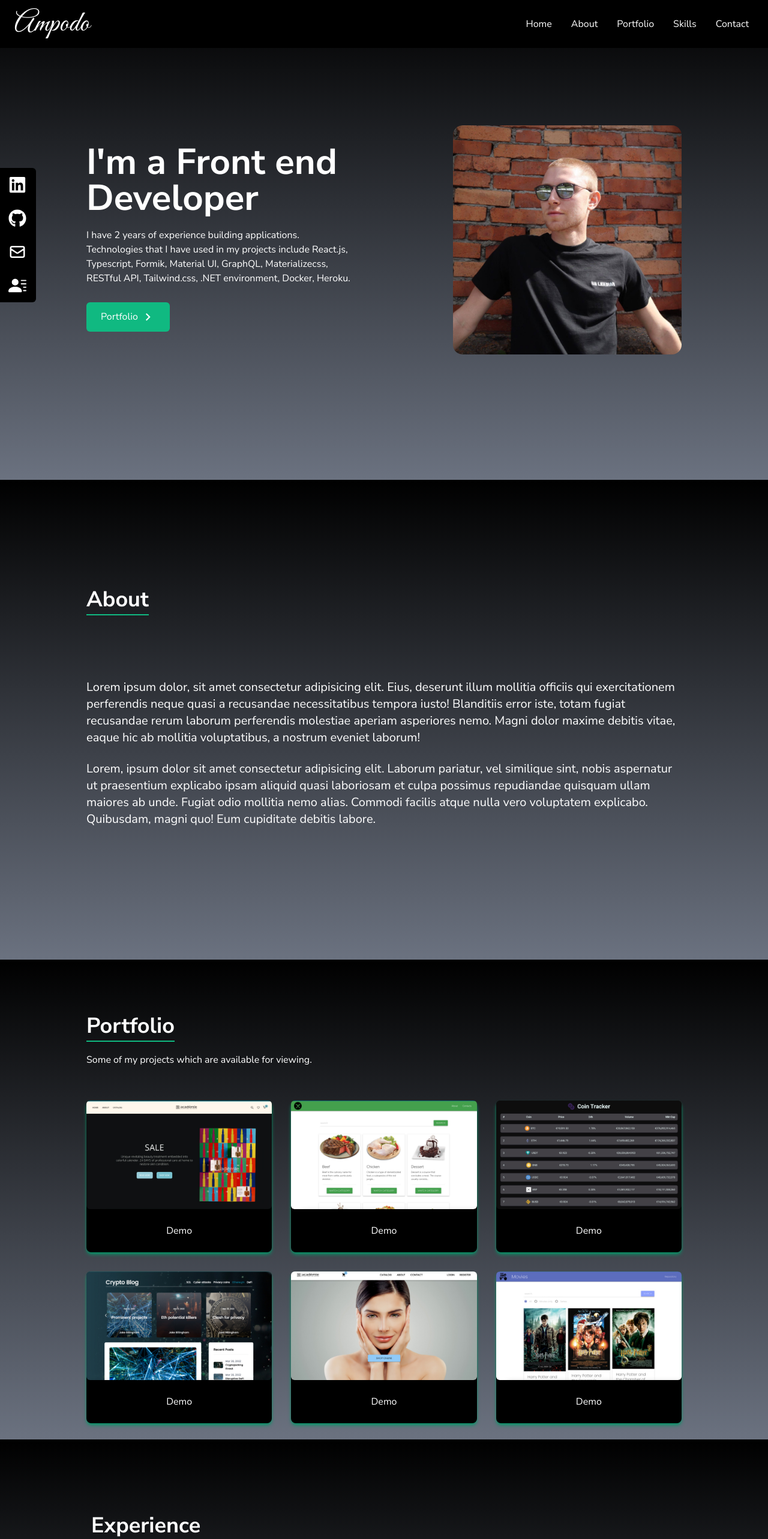
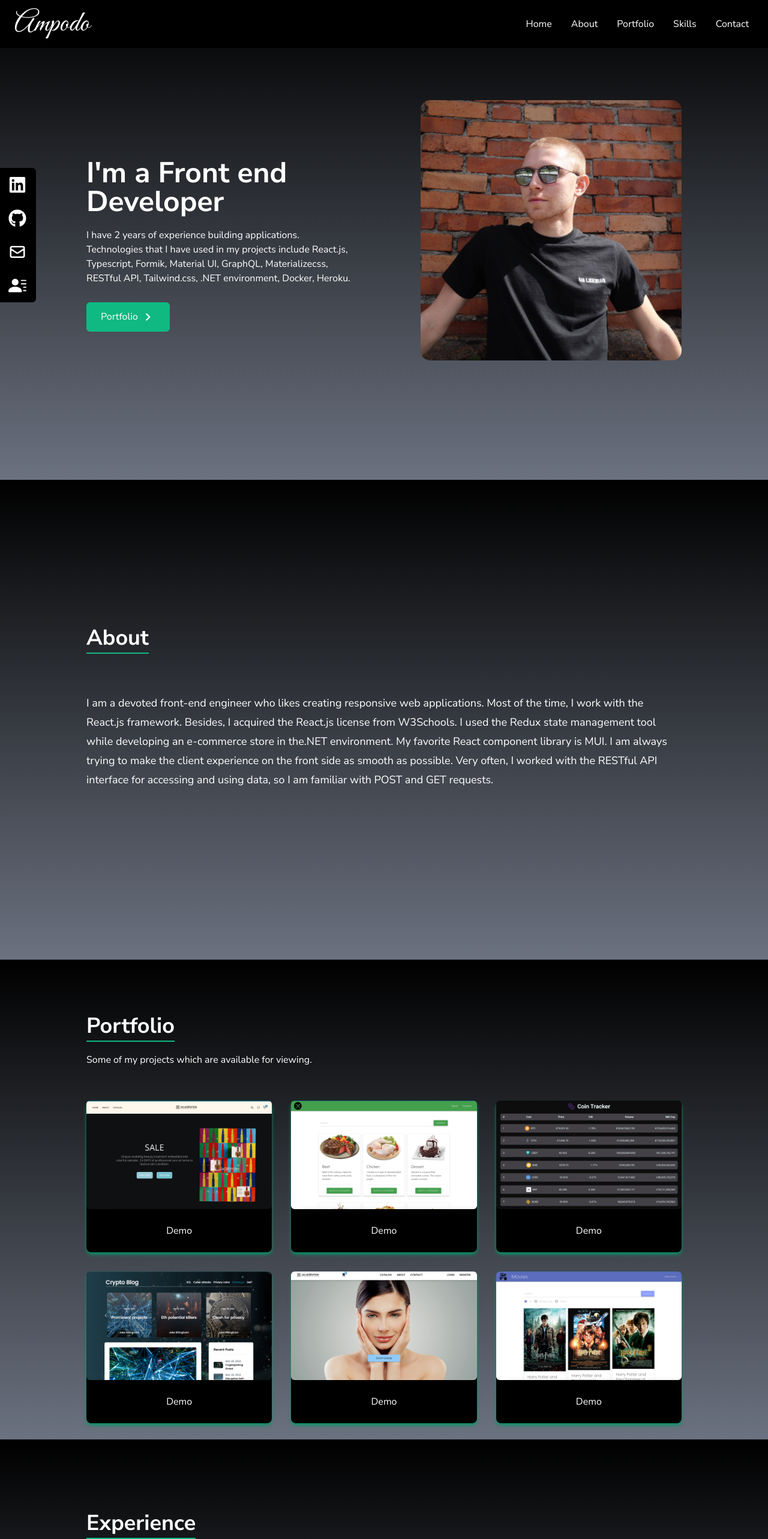
Before and after one commit to ampodo/portfolio-tailwind, a React (Create React App) app: page / in a window 1280 px wide. Shown: the top 2566 px of the page at 60% size. Built offline with nearby package versions, Linux system fonts and the light colour scheme.

Commit message:
minor changes

```diff
--- a/src/components/About.jsx
+++ b/src/components/About.jsx
@@ -13,24 +13,8 @@ const About = () => {
           </p>
         </div>
 
-        <p className="text-xl mt-20">
-          Lorem ipsum dolor, sit amet consectetur adipisicing elit. Eius,
-          deserunt illum mollitia officiis qui exercitationem perferendis neque
-          quasi a recusandae necessitatibus tempora iusto! Blanditiis error
-          iste, totam fugiat recusandae rerum laborum perferendis molestiae
-          aperiam asperiores nemo. Magni dolor maxime debitis vitae, eaque hic
-          ab mollitia voluptatibus, a nostrum eveniet laborum!
-        </p>
-
-        <br />
-
-        <p className="text-xl">
-          Lorem, ipsum dolor sit amet consectetur adipisicing elit. Laborum
-          pariatur, vel similique sint, nobis aspernatur ut praesentium
-          explicabo ipsam aliquid quasi laboriosam et culpa possimus repudiandae
-          quisquam ullam maiores ab unde. Fugiat odio mollitia nemo alias.
-          Commodi facilis atque nulla vero voluptatem explicabo. Quibusdam,
-          magni quo! Eum cupiditate debitis labore.
+        <p className="text-lg mt-10 leading-8">
+        I am a devoted front-end engineer who likes creating responsive web applications. Most of the time, I work with the React.js framework. Besides, I acquired the React.js license from W3Schools. I used the Redux state management tool while developing an e-commerce store in the.NET environment. My favorite React component library is MUI. I am always trying to make the client experience on the front side as smooth as possible. Very often, I worked with the RESTful API interface for accessing and using data, so I am familiar with POST and GET requests.
         </p>
       </div>
     </div>
--- a/src/components/Contact.jsx
+++ b/src/components/Contact.jsx
@@ -1,5 +1,3 @@
-
-
 import React from "react";
 
 const Contact = () => {
@@ -18,7 +16,7 @@ const Contact = () => {
 
         <div className=" flex justify-center items-center">
           <form
-            action="https://getform.io/f/61c99527-2b15-42cf-9b55-ad37d2f7daa6"
+            action="https://getform.io/f/b92461c4-08ad-43a7-ba82-4919ee1cf093"
             method="POST"
             className=" flex flex-col w-full md:w-1/2"
           >
--- a/src/components/Home.jsx
+++ b/src/components/Home.jsx
@@ -11,7 +11,7 @@ const Home = () => {
     >
       <div className="max-w-screen-lg mx-auto flex flex-col items-center justify-center h-full px-4 md:flex-row">
         <div className="flex flex-col justify-center h-full">
-          <h3 className="text-4xl sm:text-6xl font-bold text-white">
+          <h3 className="text-4xl sm:text-5xl font-bold text-white mt-6">
             I'm a Front end Developer
           </h3>
           <p className="text-white py-5 max-w-md">
@@ -35,11 +35,11 @@ const Home = () => {
           </div>
         </div>
 
-        <div>
+        <div className="">
           <img
             src={HeroImage}
             alt="my profile"
-            className="rounded-2xl mx-auto w-2/3 md:w-full"
+            className="rounded-2xl mx-auto w-2/3 md:w-full mb-8"
           />
         </div>
       </div>
--- a/src/components/NavBar.jsx
+++ b/src/components/NavBar.jsx
@@ -51,7 +51,7 @@ const NavBar = () => {
         onClick={() => setNav(!nav)}
         className="cursor-pointer pr-4 z-10 md:hidden"
       >
-        {nav ? <FaTimes size={30} /> : <FaBars size={30}  />}
+        {nav ? <FaTimes size={30} /> : <FaBars size={30} />}
       </div>
 
       {nav && (
--- a/src/components/Skills.jsx
+++ b/src/components/Skills.jsx
@@ -8,7 +8,6 @@ import material from "../assets/material.png";
 import graphql from "../assets/graphql.png";
 import github from "../assets/github.png";
 import tailwind from "../assets/tailwind.png";
-import nextjs from "../assets/nextjs.png";
 
 const Skills = () => {
   const techs = [
@@ -60,13 +59,6 @@ const Skills = () => {
       title: "GitHub",
       style: "shadow-gray-400",
     },
-
-    {
-        id: 8,
-        src: nextjs,
-        title: "Next",
-        style: "shadow-white",
-      },
   ];
 
   return (
@@ -76,13 +68,15 @@ const Skills = () => {
     >
       <div className="max-w-screen-lg mx-auto p-4 flex flex-col justify-center w-full h-full text-white">
         <div className="mt-16">
-          <p className="text-4xl font-bold border-b-2 border-emerald-500 p-2 inline">
+          <p className="text-4xl font-bold inline border-b-2 border-emerald-500">
             Experience
           </p>
-          <p className="py-6">Technical stack that I have used in my projects.</p>
+          <p className="py-6">
+            Technical stack that I have used in my projects.
+          </p>
         </div>
 
-        <div className="w-full grid grid-cols-2 sm:grid-cols-3 gap-4 text-center py-8 px-12 sm:px-0">
+        <div className="w-full sm:h-2/3 grid grid-cols-2 sm:grid-cols-3 gap-4 text-center py-8 px-12 sm:px-0">
           {techs.map(({ id, src, title, style }) => (
             <div
               key={id}
```
Also changed, not shown: src/components/Portfolio.jsx (+13 -14 lines).
